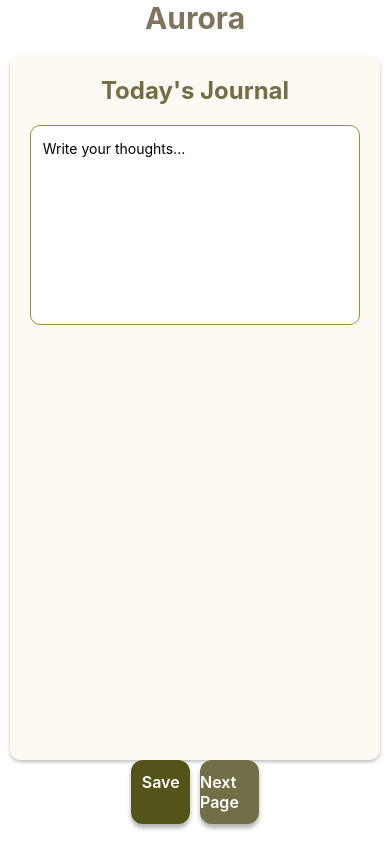
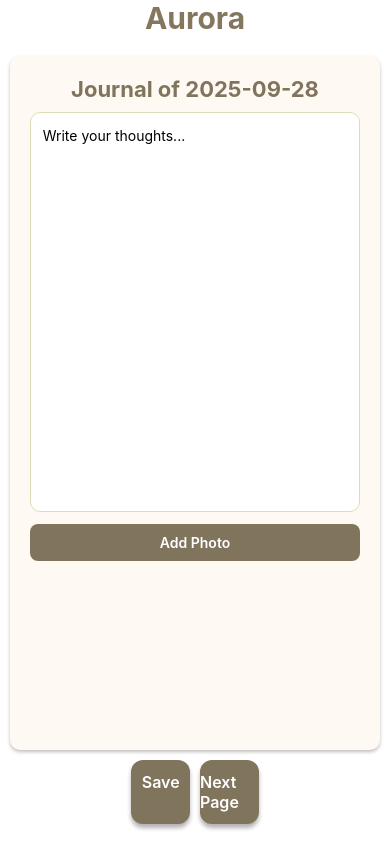
Before and after one commit to sakina1303/Aurora, a React Native app: screen / in a window 390 px wide. Built offline with nearby package versions, Linux system fonts and the light colour scheme.

Commit message:
added add image feature + ui fixes

```diff
--- a/App.js
+++ b/App.js
@@ -23,7 +23,7 @@ const styles = StyleSheet.create({
     fontSize: 30,
     fontWeight: 'bold',
     marginBottom: 20,
-    color: '#81745dff',
+    color: '#85765eff',
 
   }
 });
--- a/package.json
+++ b/package.json
@@ -9,9 +9,11 @@
     "web": "expo start --web"
   },
   "dependencies": {
+    "@react-native-async-storage/async-storage": "^2.2.0",
     "@react-navigation/drawer": "^7.5.8",
     "@react-navigation/native": "^7.1.17",
     "expo": "~54.0.10",
+    "expo-image-picker": "~17.0.8",
     "expo-status-bar": "~3.0.8",
     "nodemon": "^3.1.10",
     "react": "19.1.0",
--- a/screens/HomeScreen.js
+++ b/screens/HomeScreen.js
@@ -1,4 +1,4 @@
-import React, { useState } from 'react';
+import React, { useState, useEffect } from "react";
 import {
   View,
   TextInput,
@@ -9,28 +9,81 @@ import {
   KeyboardAvoidingView,
   Platform,
   TouchableOpacity,
-} from 'react-native';
+  Image,
+} from "react-native";
+import AsyncStorage from "@react-native-async-storage/async-storage";
+import * as ImagePicker from "expo-image-picker";
 
 export default function HomeScreen() {
-  const [entry, setEntry] = useState(''); // journal text
+  const [entry, setEntry] = useState("");
+  const [image, setImage] = useState(null);
+  const [date, setDate] = useState(new Date().toISOString().split("T")[0]); // yyyy-mm-dd
 
-  const saveEntry = () => {
-    if (entry.trim() === '') {
-      Alert.alert('', 'Please write something before saving!');
-      return;
+  // Load existing entry of the day
+  useEffect(() => {
+    loadEntry(date);
+  }, [date]);
+
+  const loadEntry = async (day) => {
+    try {
+      const saved = await AsyncStorage.getItem(`journal-${day}`);
+      if (saved) {
+        const parsed = JSON.parse(saved);
+        setEntry(parsed.text);
+        setImage(parsed.image || null);
+      } else {
+        setEntry("");
+        setImage(null);
+      }
+    } catch (e) {
+      console.log("Error loading journal", e);
     }
-    Alert.alert('Voilaa!', 'Journal Entry Saved');
-    setEntry('');
+  };
+
+  const saveEntry = async (day = date) => {
+    try {
+      const data = { text: entry, image };
+      await AsyncStorage.setItem(`journal-${day}`, JSON.stringify(data));
+      Alert.alert("Voilaa!", `Journal for ${day} saved!`);
+    } catch (e) {
+      console.log("Error saving journal", e);
+    }
+  };
+
+  const pickImage = async () => {
+    let result = await ImagePicker.launchImageLibraryAsync({
+      mediaTypes: ImagePicker.MediaTypeOptions.Images,
+      allowsEditing: true,
+      quality: 0.7,
+    });
+
+    if (!result.canceled) {
+      setImage(result.assets[0].uri);
+    }
+  };
+
+  const goToNextDay = async () => {
+    await saveEntry(date);
+    const newDate = new Date(date);
+    newDate.setDate(newDate.getDate() + 1);
+    const nextDay = newDate.toISOString().split("T")[0];
+    setDate(nextDay);
   };
 
   return (
     <>
       <KeyboardAvoidingView
         style={styles.container}
-        behavior={Platform.OS === 'ios' ? 'padding' : undefined}
+        behavior={Platform.OS === "ios" ? "padding" : undefined}
       >
-        <Text style={styles.heading}>Today's Journal</Text>
-        <ScrollView style={{ flex: 1 }}>
+        <ScrollView
+          style={{ flex: 1 }}
+          contentContainerStyle={{ paddingBottom: 20 }}
+          showsVerticalScrollIndicator={false}
+        >
+          <Text style={styles.heading}>Journal of {date}</Text>
+
+          {/* Fixed height input with scroll */}
           <TextInput
             style={styles.input}
             placeholder="Write your thoughts..."
@@ -39,19 +92,29 @@ export default function HomeScreen() {
             onChangeText={setEntry}
             scrollEnabled={true}
           />
+
+          {/* Show picked image */}
+          {image && (
+            <Image source={{ uri: image }} style={styles.imagePreview} />
+          )}
+
+          <TouchableOpacity style={styles.imageButton} onPress={pickImage}>
+            <Text style={styles.imageButtonText}>
+              {image ? "Change Photo" : "Add Photo"}
+            </Text>
+          </TouchableOpacity>
         </ScrollView>
       </KeyboardAvoidingView>
 
+      {/* Buttons */}
       <View style={styles.buttonContainer}>
-        <TouchableOpacity style={styles.button} onPress={saveEntry}>
+        <TouchableOpacity style={styles.button} onPress={() => saveEntry()}>
           <Text style={styles.buttonText}>Save</Text>
         </TouchableOpacity>
 
         <TouchableOpacity
           style={[styles.button, styles.nextButton]}
-          onPress={() => {
-            /* your next page logic here */
-          }}
+          onPress={goToNextDay}
         >
           <Text style={styles.buttonText}>Next Page</Text>
         </TouchableOpacity>
@@ -64,61 +127,79 @@ const styles = StyleSheet.create({
   container: {
     flex: 1,
     padding: 20,
-    backgroundColor: '#fff9f3ff',
+    paddingBottom: 80,
+    backgroundColor: "#fff9f3ff",
     borderRadius: 10,
-    shadowColor: '#000',
+    shadowColor: "#000",
     shadowOffset: { width: 0, height: 2 },
     shadowOpacity: 0.25,
     shadowRadius: 3.84,
     elevation: 5,
-    alignSelf: 'center',
-    width: '95%',
+    alignSelf: "center",
+    width: "95%",
   },
   heading: {
-    fontSize: 24,
-    fontWeight: 'bold',
-    marginBottom: 20,
-    color: '#726e45ff',
-    textAlign: 'center',
+    fontSize: 22,
+    fontWeight: "bold",
+    marginBottom: 10,
+    color: "#81745dff",
+    textAlign: "center",
   },
   input: {
-  minHeight: 200,
-  maxHeight: 400,
-  borderColor: '#94962dff',
-  borderWidth: 1,
-  padding: 12,
-  marginBottom: 20,
-  borderRadius: 10,
-  textAlignVertical: 'top',
-  backgroundColor: '#fff',
-  lineHeight: 22,
-},
-
+    height: 400,
+    borderColor: "#dcddb6ff",
+    borderWidth: 1,
+    padding: 12,
+    marginBottom: 12,
+    borderRadius: 10,
+    textAlignVertical: "top",
+    backgroundColor: "#fff",
+    lineHeight: 22,
+  },
+  imageButton: {
+    backgroundColor: "#81745dff",
+    padding: 10,
+    borderRadius: 8,
+    alignItems: "center",
+    marginBottom: 20,
+  },
+  imageButtonText: {
+    color: "#fff",
+    fontWeight: "600",
+  },
+  imagePreview: {
+    width: "100%",
+    height: 200,
+    borderRadius: 10,
+    marginBottom: 10,
+  },
   buttonContainer: {
-    flexDirection: 'row',
-    justifyContent: 'space-between',
+    flexDirection: "row",
+    justifyContent: "space-between",
     marginHorizontal: 20,
     marginBottom: 20,
   },
   button: {
     flex: 1,
-    backgroundColor: '#535418ff',
+    backgroundColor: "#81745dff",
     paddingVertical: 12,
     marginHorizontal: 5,
+     marginTop: 10,
     borderRadius: 12,
-    alignItems: 'center',
-    shadowColor: '#000',
+    alignItems: "center",
+    shadowColor: "#000",
     shadowOffset: { width: 0, height: 4 },
     shadowOpacity: 0.3,
     shadowRadius: 4.65,
-    elevation: 6, // Android shadow
+    elevation: 6,
   },
   nextButton: {
-    backgroundColor: '#726e45ff',
+    backgroundColor: "#81745dff",
+    marginTop: 10,
   },
   buttonText: {
-    color: '#fff',
+    color: "#fff",
     fontSize: 16,
-    fontWeight: '600',
+    fontWeight: "600",
   },
 });
```
Also changed, not shown: 1 other file (tests, documents, lock files or other folders).
